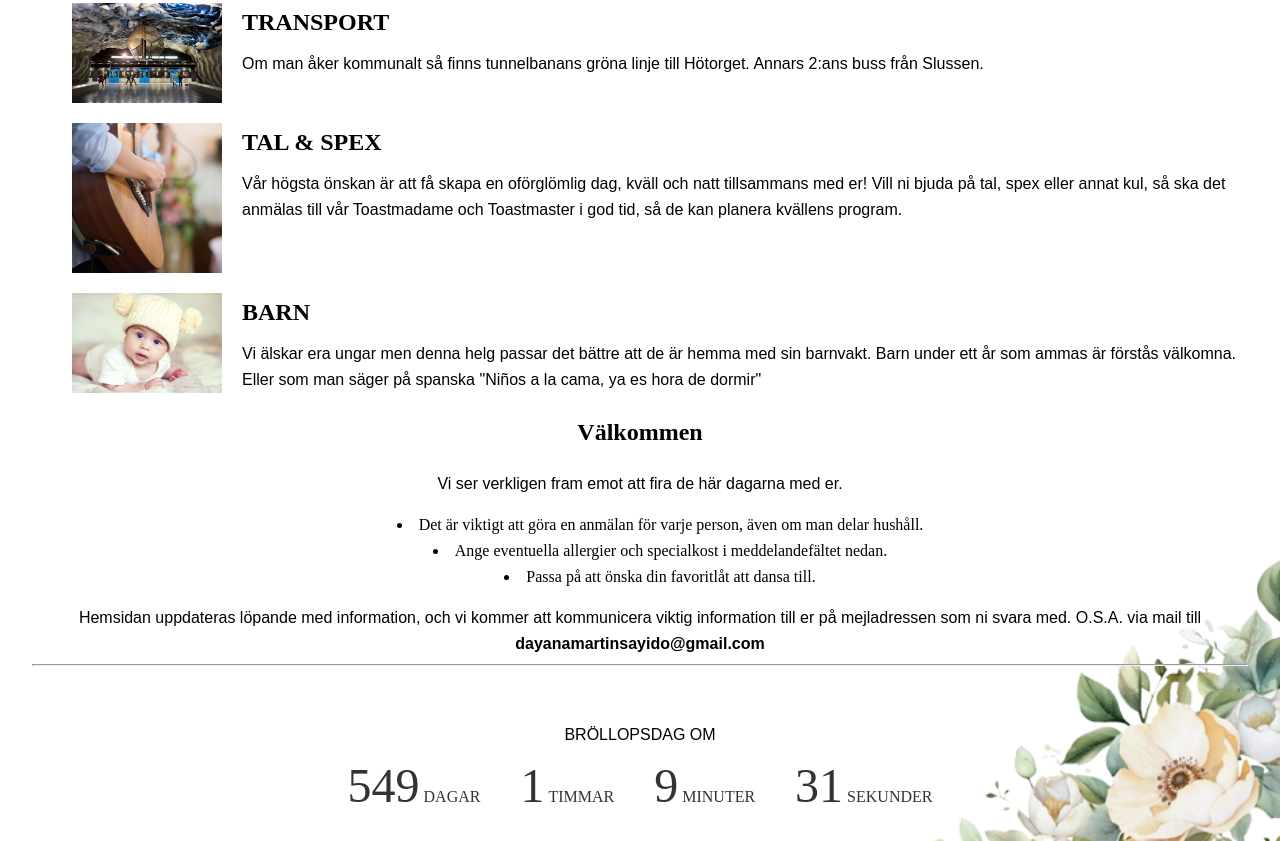
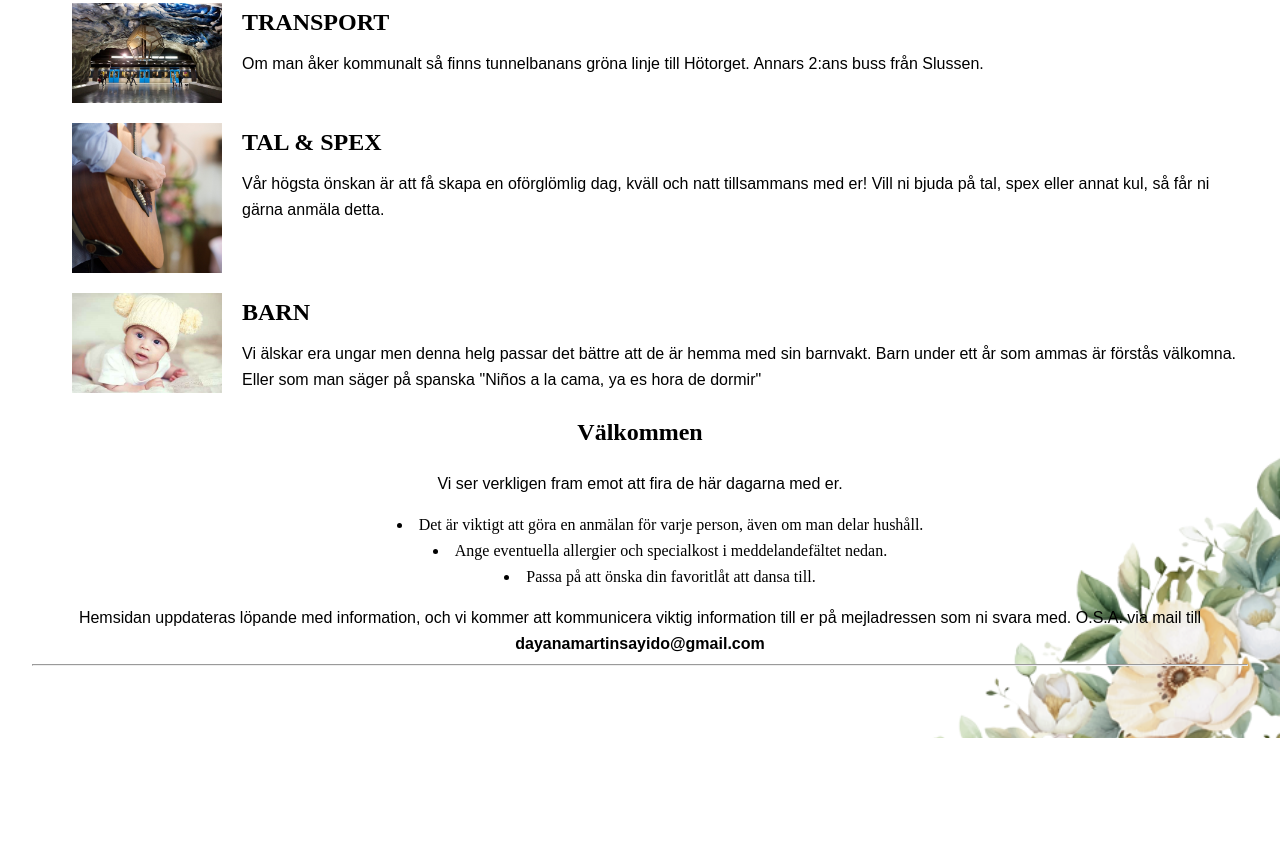
Before and after one commit to martinnissfolk/martinnissfolk.github.io, a plain HTML site: page index.html in a window 1280 px wide. Shown: the part 3632-4473 px from the top of the page. After the commit the page ends 4370 px from the top, so only its background shows below. Drawn offline with Linux system fonts and the light colour scheme.

Commit message:
Update index.html

```diff
--- a/index.html
+++ b/index.html
@@ -148,8 +148,7 @@
                     <div class="info-content">
                         <h2>TAL & SPEX</h2>
                         <p>Vår högsta önskan är att få skapa en oförglömlig dag, kväll och natt tillsammans med er! Vill
-                            ni bjuda på tal, spex eller annat kul, så ska det anmälas till vår Toastmadame och
-                            Toastmaster i god tid, så de kan planera kvällens program.</p>
+                            ni bjuda på tal, spex eller annat kul, så får ni gärna anmäla detta.</p>
                         <!-- More text here -->
                     </div>
                 </li>
@@ -184,10 +183,8 @@
 
     <!-- Section 3: Footer -->
     <footer>
-        <p>BRÖLLOPSDAG OM</p>
+        <!-- <p>BRÖLLOPSDAG OM</p>
         <div id="countdown" class="countdown-container">
-            <!-- <p>Days until the wedding: <span id="days">00</span></p> -->
-            <!-- Add more countdown elements as needed -->
             <div id="days" class="time">
                 <span id="days-number" class="time-number">549</span>
                 <span class="time-text">DAGAR</span>
@@ -204,10 +201,10 @@
                 <span id="seconds-number" class="time-number">31</span>
                 <span class="time-text">SEKUNDER</span>
             </div>
-        </div>
+        </div> -->
     </footer>
 
-    <script src="script.js"></script>
+    <!-- <script src="script.js"></script> -->
 </body>
 
 </html>
```
